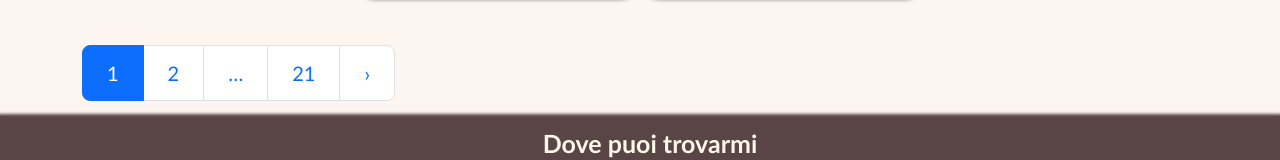
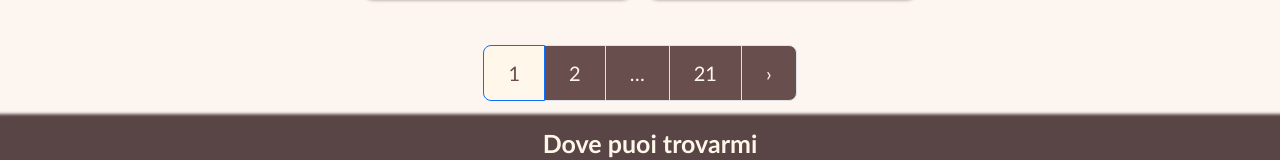
Before and after one commit to daniloromano5932/le-mie-pietanze-dolci, a React (Create React App) app: page /search in a window 1280 px wide. Shown: the part 1538-1698 px from the top of the page. Built offline with nearby package versions, Linux system fonts and the light colour scheme.

Commit message:
styled pagination

```diff
--- a/src/components/Pagination.js
+++ b/src/components/Pagination.js
@@ -2,12 +2,12 @@ import Pagination from 'react-bootstrap/Pagination';
 
 function Pages({ activePage, handlePageChange, lastPage }) {
   return (
-    <Pagination size='lg'>
+    <Pagination size='lg' className='h-100 d-flex align-items-center justify-content-center'>
           {activePage > 1  && <Pagination.Prev onClick={() => handlePageChange(activePage-1)}/>}
           {activePage > 2 && <Pagination.Item onClick={() => handlePageChange(1)}>{1}</Pagination.Item>}
           {activePage >= 5 && <Pagination.Ellipsis />}
           {activePage > 1 &&<Pagination.Item onClick={() => handlePageChange(activePage - 1)}>{activePage - 1}</Pagination.Item>}
-          <Pagination.Item active >{activePage}</Pagination.Item>
+          <Pagination.Item active={activePage && true} >{activePage}</Pagination.Item>
           {activePage < lastPage - 1 && <Pagination.Item onClick={() => handlePageChange(activePage + 1)}>{activePage + 1}</Pagination.Item>}
           {activePage <= lastPage - 4 && <Pagination.Ellipsis />}
           {activePage < lastPage && <Pagination.Item onClick={() => handlePageChange(lastPage)}>{lastPage}</Pagination.Item>}
--- a/src/index.css
+++ b/src/index.css
@@ -339,3 +339,17 @@ img {
 .error-message {
   margin-top: 10%;
 }
+
+.page-link {
+  color: #FFF8EA;
+  background-color: #694E4E;
+}
+
+/* .page-item :hover {
+  color: red
+} */
+
+.active>.page-link {
+  color: #694E4E;
+  background-color: #FFF8EA;
+}
--- a/src/pages/Category.js
+++ b/src/pages/Category.js
@@ -74,6 +74,7 @@ function Category() {
         />
       )}
         <Pages
+        className="pagination"
             handlePageChange={handlePageChange}
             activePage={activePage}
             lastPage={Math.ceil(products.length / itemsPerPage)}
--- a/src/pages/Search.js
+++ b/src/pages/Search.js
@@ -61,6 +61,7 @@ function Search() {
           />
         </Container>
       </div>
+
     </div>
   );
 }
```
